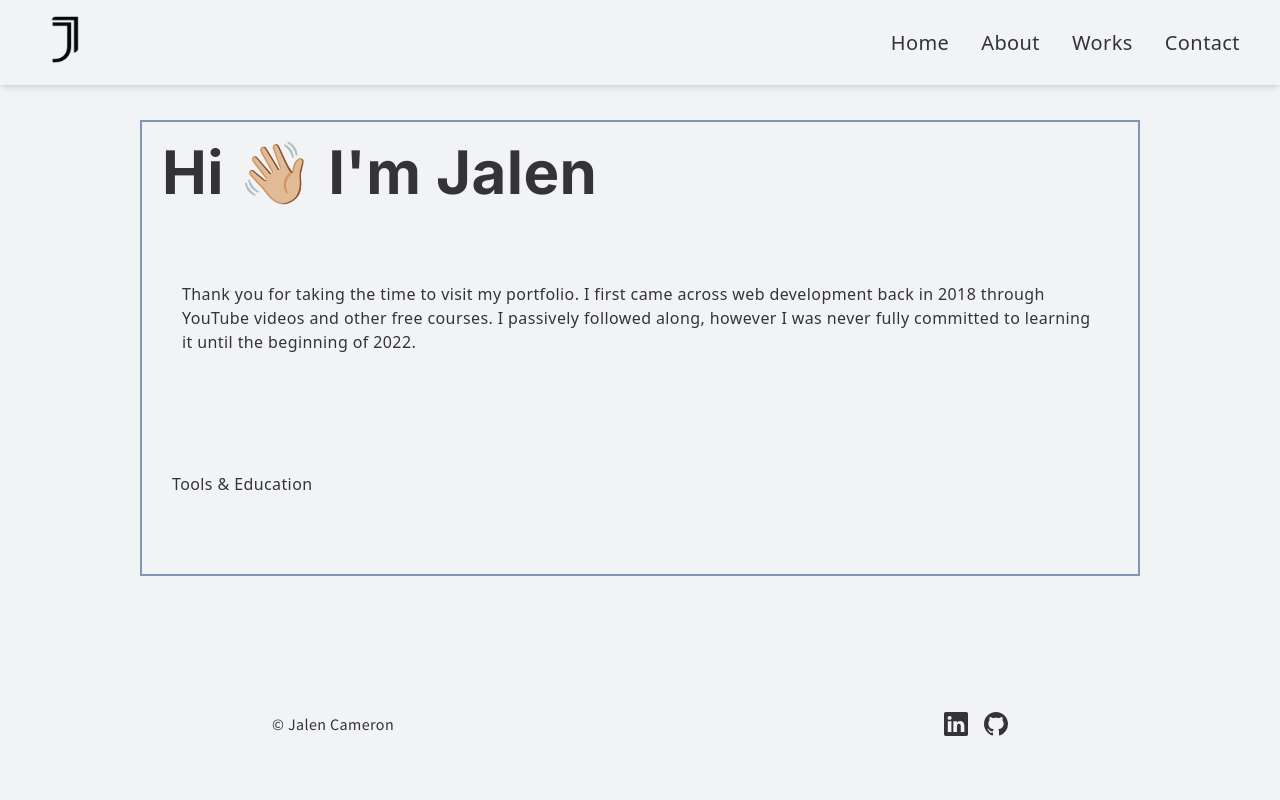
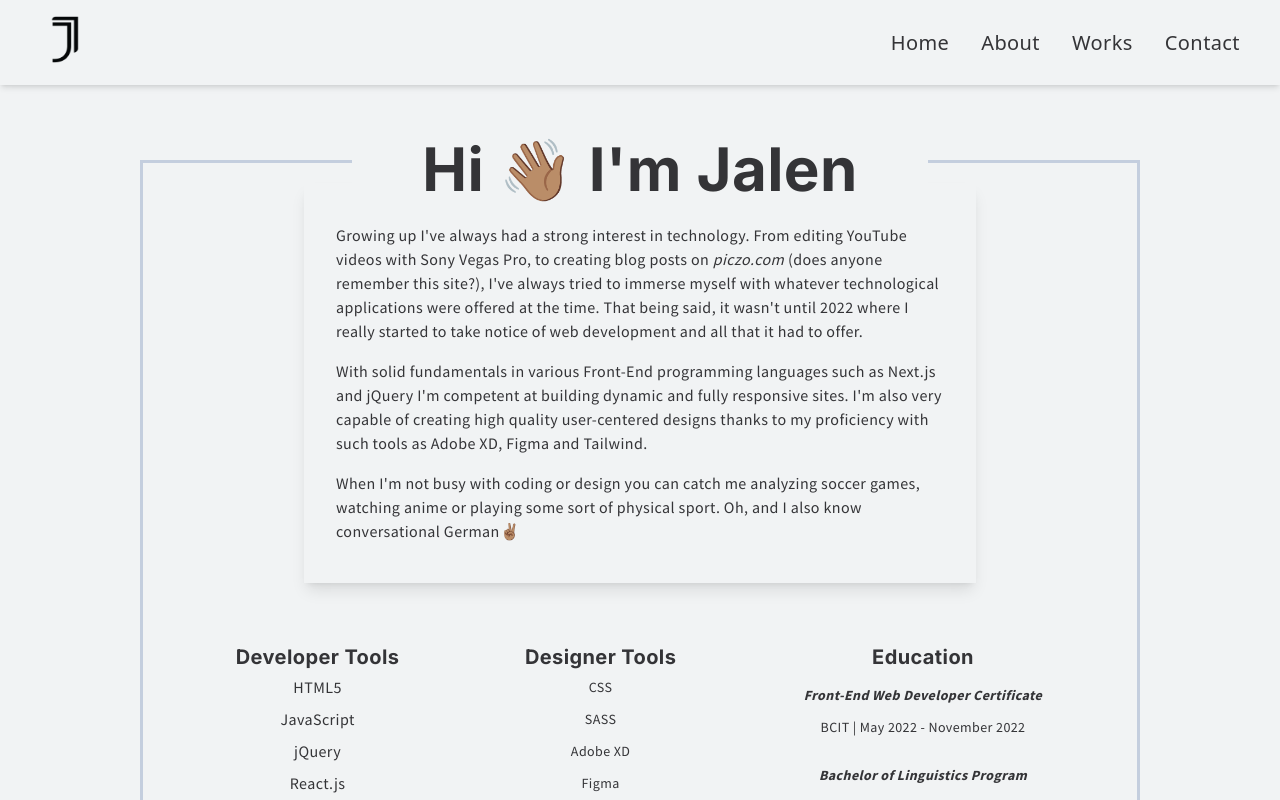
Before and after one commit to JalenCameron/next.js-portfolio, a Next.js app: page /about in a window 1280 px wide. Shown: the top 800 px of the page. Built offline with nearby package versions, Linux system fonts and the light colour scheme.

Commit message:
About page styled and should be more or less complete

```diff
--- a/pages/about.js
+++ b/pages/about.js
@@ -1,6 +1,13 @@
 import React from "react";
 import Footer from "../components/Footer";
 import Navbar from "../components/Navbar";
+import {
+  SiJavascript,
+  SiHtml5,
+  SiJquery,
+  SiReact,
+  SiNextdotjs,
+} from "react-icons/si";
 
 function About() {
   const Emoji = (props) => (
@@ -18,20 +25,80 @@ function About() {
     <div>
       <Navbar />
 
-      <main className="about-me my-[120px] mx-[12px] max-w-[1000px] border-2 border-solid border-[#7f96bb] p-5 lg:mx-auto">
-        <h1>
-          Hi <Emoji label="sheep" symbol="👋🏼" /> I&apos;m Jalen
+      <main className="about-me relative z-[-1] my-40 mx-[12px] max-w-[1000px] border-[3px] border-solid border-[#7f96bb] border-opacity-40 p-5 lg:mx-auto">
+        <h1 className="absolute top-[-1.5rem] left-0 right-0 mx-auto max-w-xl bg-[#f1f3f4] text-center">
+          Hi <Emoji label="sheep" symbol="👋🏽" /> I&apos;m Jalen
         </h1>
 
-        <section className="my-10 mx-auto py-10 px-5">
-          Thank you for taking the time to visit my portfolio. I first came
-          across web development back in 2018 through YouTube videos and other
-          free courses. I passively followed along, however I was never fully
-          committed to learning it until the beginning of 2022.
+        <section className="mx-auto py-8 px-5 shadow-lg lg:max-w-2xl lg:p-8">
+          <p className="py-2">
+            Growing up I&apos;ve always had a strong interest in technology.
+            From editing YouTube videos with Sony Vegas Pro, to creating blog
+            posts on <i>piczo.com</i> (does anyone remember this site?),
+            I&apos;ve always tried to immerse myself with whatever technological
+            applications were offered at the time. That being said, it
+            wasn&apos;t until 2022 where I really started to take notice of web
+            development and all that it had to offer.
+          </p>
+
+          <p className="py-2">
+            With solid fundamentals in various Front-End programming languages
+            such as Next.js and jQuery I&apos;m competent at building dynamic
+            and fully responsive sites. I&apos;m also very capable of creating
+            high quality user-centered designs thanks to my proficiency with
+            such tools as Adobe XD, Figma and Tailwind.
+          </p>
+
+          <p className="py-2">
+            When I&apos;m not busy with coding or design you can catch me
+            analyzing soccer games, watching anime or playing some sort of
+            physical sport. Oh, and I also know conversational German
+            <Emoji label="sheep" symbol="✌🏽" />
+          </p>
         </section>
 
-        <section className="my-5 mx-auto py-[30px] px-[10px] leading-10">
-          Tools & Education
+        <section className="my-10 mx-auto py-5 px-[10px] text-center leading-10 lg:flex lg:justify-around">
+          <article className="pb-4 leading-8">
+            <h2 className="text-xl">Developer Tools</h2>
+            <div>
+              <p>HTML5</p>
+              <p>JavaScript</p>
+              <p>jQuery</p>
+              <p>React.js</p>
+              <p>Next.js</p>
+            </div>
+          </article>
+
+          <article className="pb-4 text-sm leading-8">
+            <h2 className="text-xl">Designer Tools</h2>
+            <p>CSS</p>
+            <p>SASS</p>
+            <p>Adobe XD</p>
+            <p>Figma</p>
+            <p>Tailwind</p>
+          </article>
+
+          <article className="pb-4 text-sm leading-8">
+            <h2 className="text-xl">Education</h2>
+
+            <div className="py-2">
+              <p>
+                <b>
+                  <i>Front-End Web Developer Certificate</i>
+                </b>
+              </p>
+              <p>BCIT | May 2022 - November 2022</p>
+            </div>
+
+            <div className="py-2">
+              <p>
+                <b>
+                  <i>Bachelor of Linguistics Program</i>
+                </b>
+              </p>
+              <p>SFU | September 2018 - December 2021</p>
+            </div>
+          </article>
         </section>
       </main>
 
```
